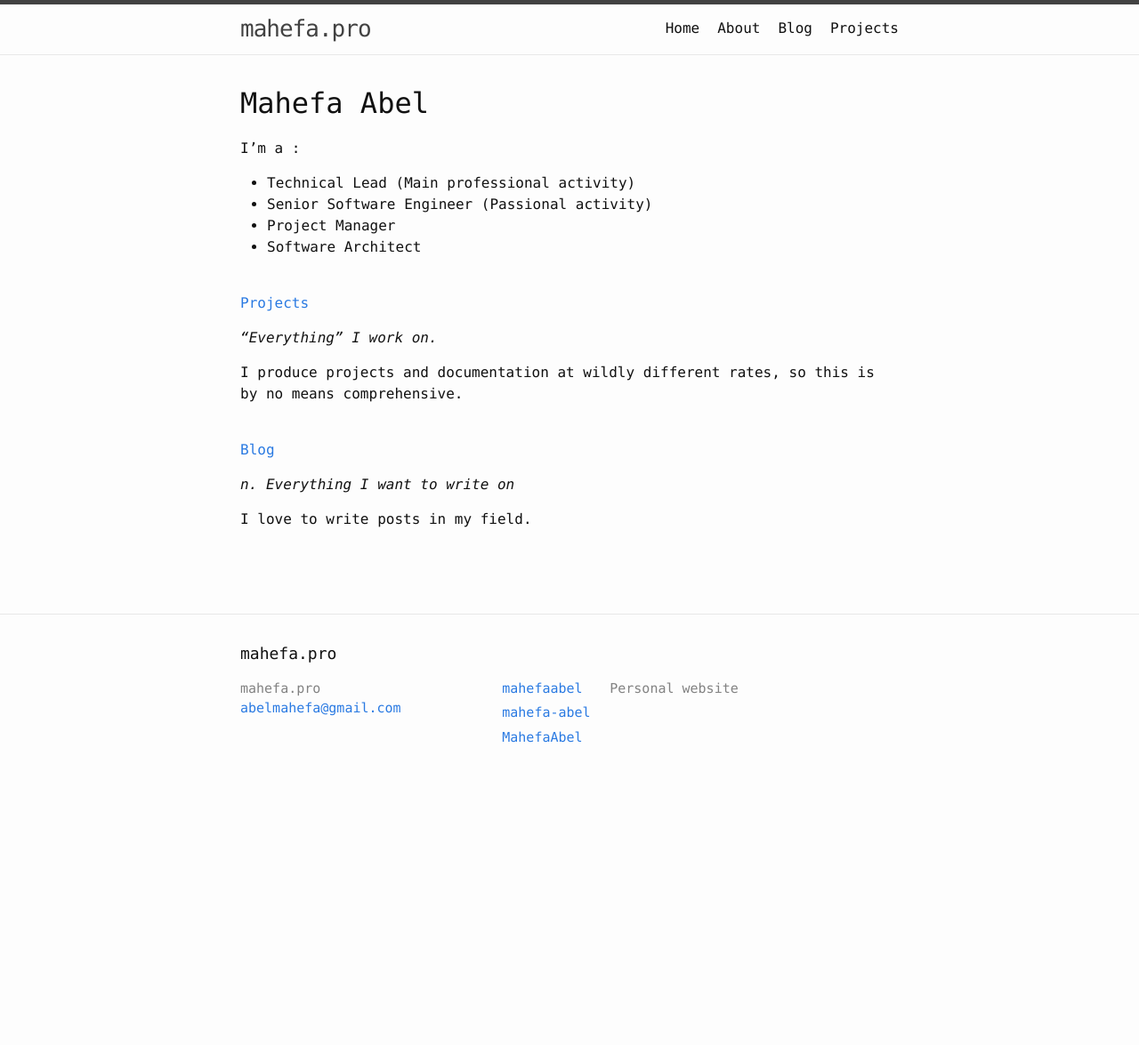
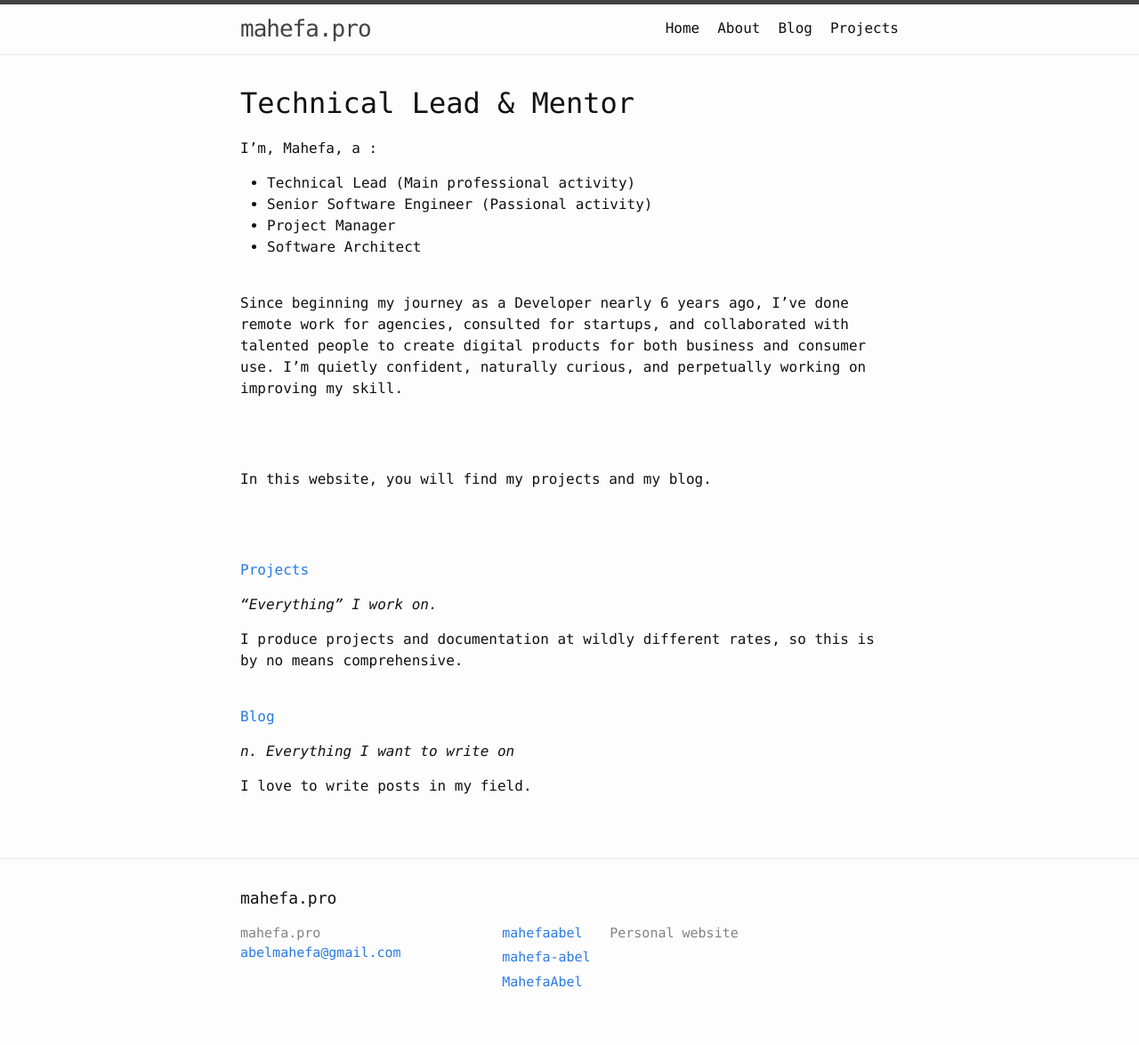
Before and after one commit to mahefa-pro/mahefa.pro, a Jekyll site: the page built from index.md, in a window 1280 px wide. Shown: the whole page at 89% size. Built offline with Jekyll 4.4.1, drawn with Linux system fonts in a browser that asks for light colours; before the commit the page ends 900 px from its top, so only the background shows below that.

Commit message:
Update home content

```diff
--- a/index.md
+++ b/index.md
@@ -6,14 +6,22 @@ layout: home
 list_title: Blog Post
 ---
 
-<h1> Mahefa Abel </h1>
+<h1> Technical Lead & Mentor </h1>
 
-I’m a :
+I’m, Mahefa, a :
 
  - Technical Lead (Main professional activity)
  - Senior Software Engineer (Passional activity)
  - Project Manager
  - Software Architect
+<br/><br/>
+
+Since beginning my journey as a Developer nearly 6 years ago, I've done remote work for agencies, consulted for startups, and collaborated with talented people to create digital products for both business and consumer use. I'm quietly confident, naturally curious, and perpetually working on improving my skill.
+
+<br/><br/>
+
+In this website, you will find my projects and my blog.
+
 <br/><br/>
 
 [Projects](/projects)
```
